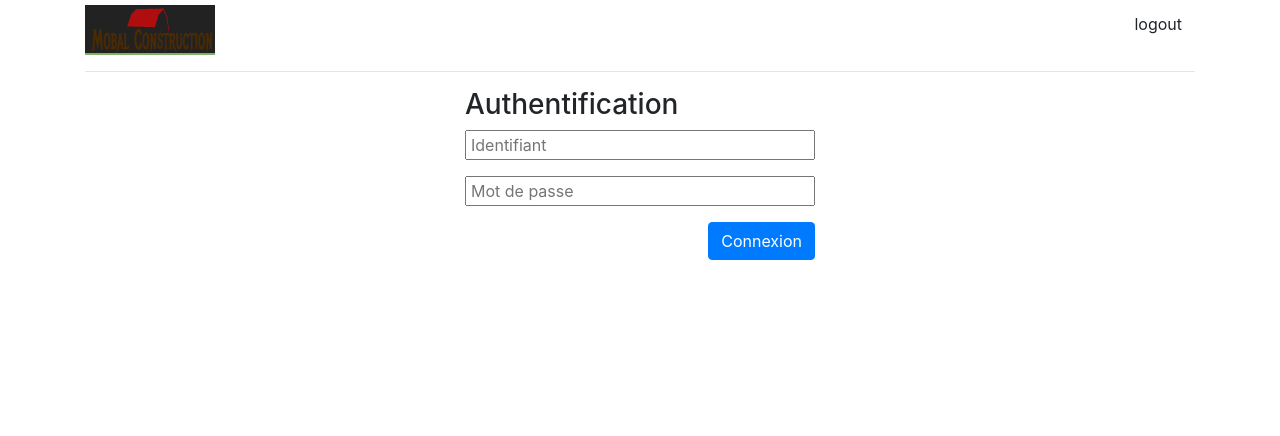
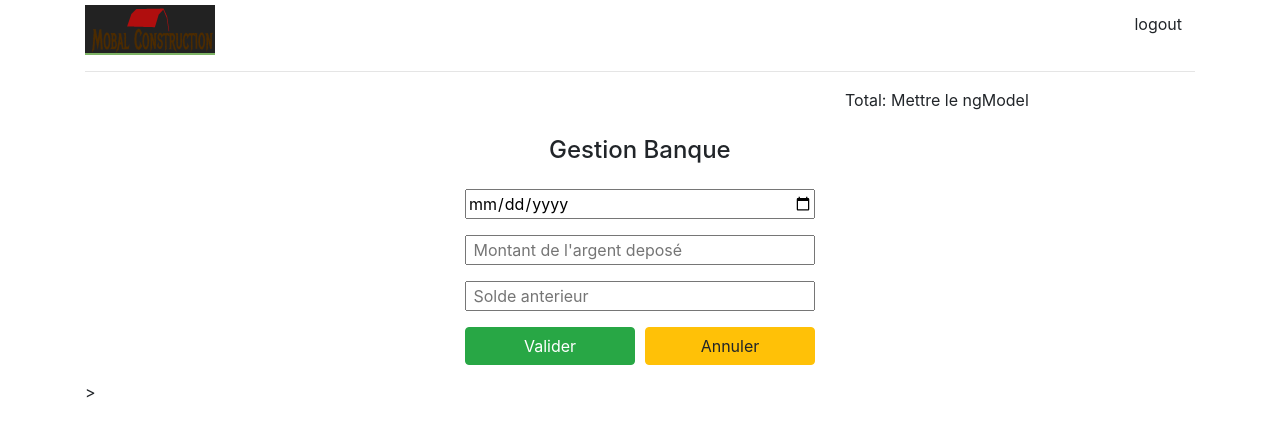
Before and after one commit to mobalde/mobalConstFront, an Angular app in the folder mobalConstFront/: page /banque in a window 1280 px wide. Before the commit this address led to /. Shown: the top 436 px of the page. Built offline with nearby package versions, Linux system fonts and the light colour scheme.

Commit message:
creation compenent banque

```diff
--- a/mobalConstFront/src/app/app.component.html
+++ b/mobalConstFront/src/app/app.component.html
@@ -1,9 +1,6 @@
 <div class="headers">
     <app-header></app-header>
 </div><hr>
-<div class="contents">
-    <app-login></app-login>
-</div>
 <div>
     <router-outlet></router-outlet>
 </div>
--- a/mobalConstFront/src/app/app.component.ts
+++ b/mobalConstFront/src/app/app.component.ts
@@ -4,7 +4,6 @@ import { Http, Response, Headers, RequestOptions } from '@angular/http';
 
 import { User } from './back-office/loggin/models/user';
 import { LoginService } from './back-office/loggin/async-services/login.service';
-import { BackOfficeRoutingModule } from './back-office/backOffice-routing.module';
 import {} from '../app/back-office/loggin/async-services/login.service';
 
 @Component({
--- /dev/null
+++ b/mobalConstFront/src/app/back-office/banque/banque.component.html
@@ -0,0 +1,32 @@
+<div class="row">
+    <div class="col-md-4 col-xs-4 col-lg-4"></div>
+    <div class="col-md-4 col-xs-4 col-lg-4">
+      <h4 class="title">Gestion Banque</h4>
+      <div class="blocPrincipal">
+          <form method="post">
+              <div class="form-group filed-input">
+                <input type="date" name="dateDepot" class="dateDepot">
+              </div>
+              <div class="form-group filed-input">
+                <input type="text" name="argentDepot" class="argentDepot" placeholder=" Montant de l'argent deposé">
+              </div>
+              <div class="form-group filed-input">
+                <input type="text" name="soldeAnterieur" class="soldeAnterieur" placeholder=" Solde anterieur">
+              </div>
+              <div class="form-row filed-input">
+                <div class="col">
+                  <button type="button" class="btn btn-large btn-success">Valider</button>
+                </div>
+                <div class="col">
+                  <button type="button" class="btn btn-large btn-warning">Annuler</button>
+                </div>
+              </div>
+          </form>
+      </div>
+    </div>
+    <div class="col-md-4 col-xs-4 col-lg-4">
+        <div class="total">
+            <span>Total: Mettre le ngModel</span>
+        </div>
+    </div>
+</div>>
--- /dev/null
+++ b/mobalConstFront/src/app/back-office/banque/banque.component.ts
@@ -0,0 +1,15 @@
+import { Component, OnInit } from '@angular/core';
+
+@Component({
+  selector: 'app-banque',
+  templateUrl: './banque.component.html',
+  styleUrls: ['./banque.component.css']
+})
+export class BanqueComponent implements OnInit {
+
+  constructor() { }
+
+  ngOnInit() {
+  }
+
+}
--- a/mobalConstFront/src/app/back-office/home/home.component.html
+++ b/mobalConstFront/src/app/back-office/home/home.component.html
@@ -1,3 +1,18 @@
-<p>
-  home works!
-</p>
+<div class="row">
+  <div class="col-md-4 col-xs-4 col-lg-4"></div>
+  <div class="col-md-4 col-xs-4 col-lg-4">
+    <h4 class="title">Menu Principal</h4>
+    <div class="blocPrincipal">
+        <div class="bilanCompte">
+            <button type="button" class="btn btn-large btn-primary">Bilan Compte</button>
+        </div>
+        <div class="banque">
+            <button type="button" class="btn btn-large btn-primary">Banque</button>
+        </div>
+        <div class="depot">
+            <button type="button" class="btn btn-large btn-primary">Depôt</button>
+        </div>
+    </div>
+  </div>
+  <div class="col-md-4 col-xs-4 col-lg-4"></div>
+</div>
--- a/mobalConstFront/src/styles.css
+++ b/mobalConstFront/src/styles.css
@@ -14,3 +14,15 @@ h1{
 .btn_left{
     float:right;
 }
+.blocPrincipal button{
+    width: 100%;
+    margin-bottom:15px;
+}
+.blocPrincipal{
+    margin-top:10px;
+}
+.title{
+    margin-left:24%;
+    margin-top:2em;
+    margin-bottom: 1em;
+}
```
Also changed, not shown: mobalConstFront/src/app/app.module.ts (+8 -2 lines), mobalConstFront/src/app/back-office/backOffice-routing.module.ts (deleted, +0 -15 lines), mobalConstFront/src/app/back-office/banque/banque.component.css (added), 1 other file (tests, documents, lock files or other folders).
